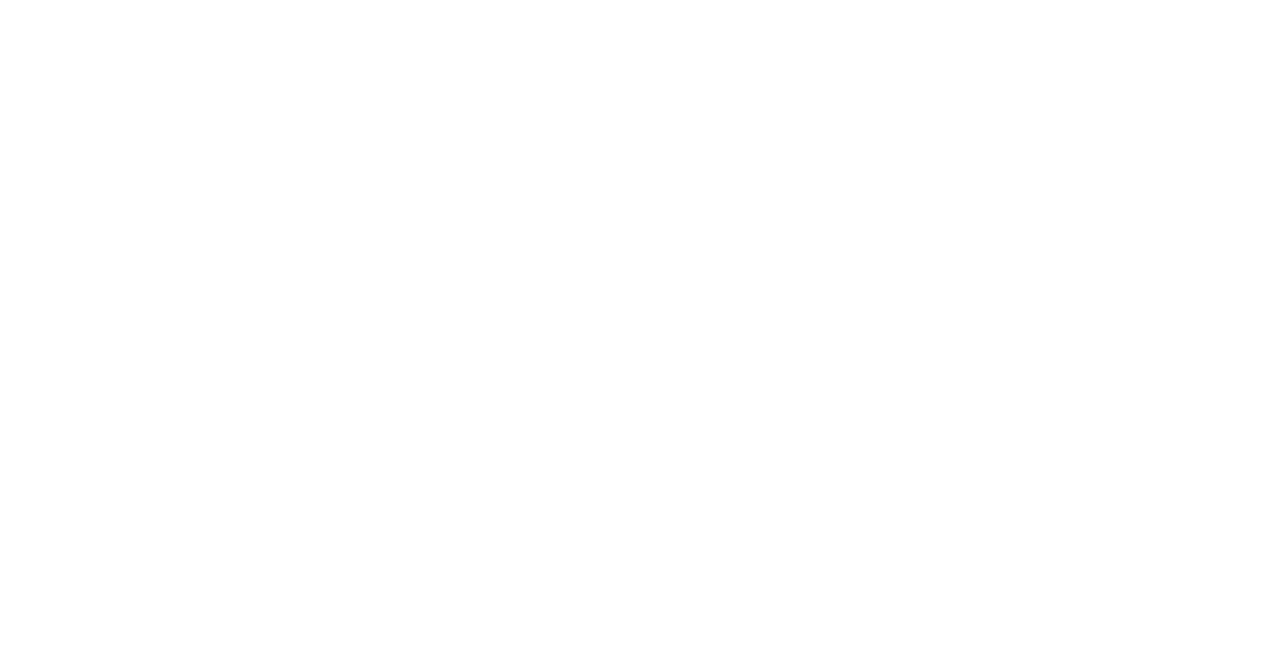
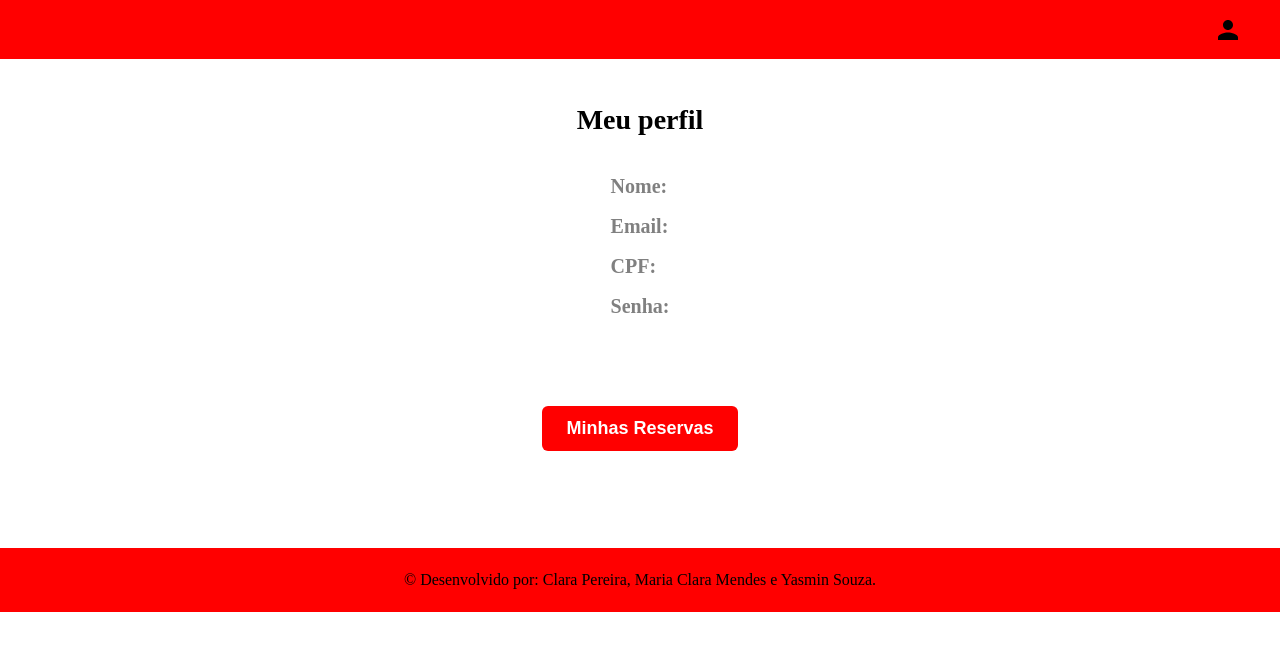
Before and after one commit to clarapereiraa/FRONT_SPRINT, a React (Vite) app: page /perfil in a window 1280 px wide. Before the commit this address had no page. Shown: the top 650 px of the page. Built offline with nearby package versions, Linux system fonts and the light colour scheme.

Commit message:
tela usuario inicio

```diff
--- a/src/App.jsx
+++ b/src/App.jsx
@@ -6,7 +6,8 @@ import Home from "./pages/Home";
 import ListSalas from "./pages/ListSalas";
 import BlocoPage from "./pages/BlocoPage"; // <-- Importa a nova página
 import ProtectedRouter from "./components/ProtectedRouter";
-import Disponibilidade from "./pages/Disponibilidade"
+import Disponibilidade from "./pages/Disponibilidade";
+import Perfil from "./pages/Perfil";
 
 function App() {
   return (
@@ -47,6 +48,7 @@ function App() {
             </ProtectedRouter>
           }
         />
+        <Route path="/perfil" element={<Perfil />} />
       </Routes>
     </Router>
   );
--- a/src/components/Header.jsx
+++ b/src/components/Header.jsx
@@ -4,6 +4,7 @@ import Button from "@mui/material/Button";
 import HomeIcon from "@mui/icons-material/Home";
 import PersonIcon from "@mui/icons-material/Person";
 import ArrowBackIcon from "@mui/icons-material/ArrowBack";
+
 
 
 const Header = () => {
@@ -15,10 +16,9 @@ const Header = () => {
       </Button>:<div></div>}
 
       <div style={iconContainerStyle}>
-        <Button component={Link} to="/" sx={iconButtonStyle}>
-          <HomeIcon sx={iconStyle} />
-        </Button>
-        <PersonIcon sx={iconStyle} /> {/* Person sem navegação */}
+      <Button component={Link} to="/perfil" sx={iconButtonStyle}>
+        <PersonIcon sx={iconStyle} />
+      </Button>
       </div>
     </header>
   );
--- a/src/pages/Login.jsx
+++ b/src/pages/Login.jsx
@@ -8,7 +8,7 @@ import Header from "../components/Header";
 
 function Login() {
   const styles = getStyles();
-  const [usuario, setUsuario] = useState({ email: "", senha: "" });
+  const [usuario, setUsuario] = useState({ email: "", senha: "", nome:"", cpf: "" });
   const navigate = useNavigate();
 
   const onChange = (event) => {
@@ -25,6 +25,7 @@ function Login() {
       localStorage.setItem("token", response.data.token);
       localStorage.setItem("id_usuario",response.data.user.id_usuario)
       navigate("/principal");
+      localStorage.setItem("user", JSON.stringify(response.data.user));
     } catch (error) {
       console.log(error);
       alert(error.response?.data?.error || "Erro ao fazer login");
--- /dev/null
+++ b/src/pages/Perfil.jsx
@@ -0,0 +1,98 @@
+import React from "react";
+import Footer from "../components/Footer";
+import Header from "../components/Header";
+
+const Perfil = () => {
+  let nome = "";
+  let email = "";
+  let cpf = "";
+  let senha = "";
+
+  try {
+    const user = localStorage.getItem("user");
+    if (user) {
+      const user = JSON.parse(user);
+      nome = user.nome;
+      email = user.email;
+      cpf = user.cpf;
+      senha = user.senha;
+    }
+  } catch (error) {
+    console.error("Erro ao ler dados do usuário:", error);
+  }
+
+  const handleReservasClick = () => {
+    navigate("/minhasreservas");
+  };
+
+  return (
+    <>
+      <Header />
+
+      <main style={{ padding: "40px 20px", textAlign: "center" }}>
+        <h1
+          style={{ fontSize: "28px", fontWeight: "bold", marginBottom: "30px" }}
+        >
+          Meu perfil
+        </h1>
+        <div
+          style={{
+            textAlign: "left",
+            display: "inline-block",
+            fontSize: "20px",
+            fontWeight: "bold",
+            color: "gray",
+            lineHeight: "2",
+          }}
+        >
+          <div>
+            Nome:{" "}
+            <span style={{ fontWeight: "normal", color: "#444" }}>{nome}</span>
+          </div>
+          <div>
+            Email:{" "}
+            <span style={{ fontWeight: "normal", color: "#444" }}>{email}</span>
+          </div>
+          <div>
+            CPF:{" "}
+            <span style={{ fontWeight: "normal", color: "#444" }}>{cpf}</span>
+          </div>
+          <div>
+            Senha:{" "}
+            <span style={{ fontWeight: "normal", color: "#444" }}>{senha}</span>
+          </div>
+        </div>
+      </main>
+
+      <div
+        style={{
+          display: "flex",
+          justifyContent: "center",
+          alignItems: "center",
+        }}
+      >
+        <button
+          onClick={handleReservasClick}
+          style={{
+            marginTop: 40,
+            backgroundColor: "#FF0000",
+            color: "#fff",
+            border: "none",
+            padding: "12px 24px",
+            fontSize: "18px",
+            fontWeight: "bold",
+            borderRadius: "6px",
+            cursor: "pointer",
+            display: "inline-block",
+            marginBottom: "97px",
+          }}
+        >
+          Minhas Reservas
+        </button>
+      </div>
+
+      <Footer />
+    </>
+  );
+};
+export default Perfil;
```
